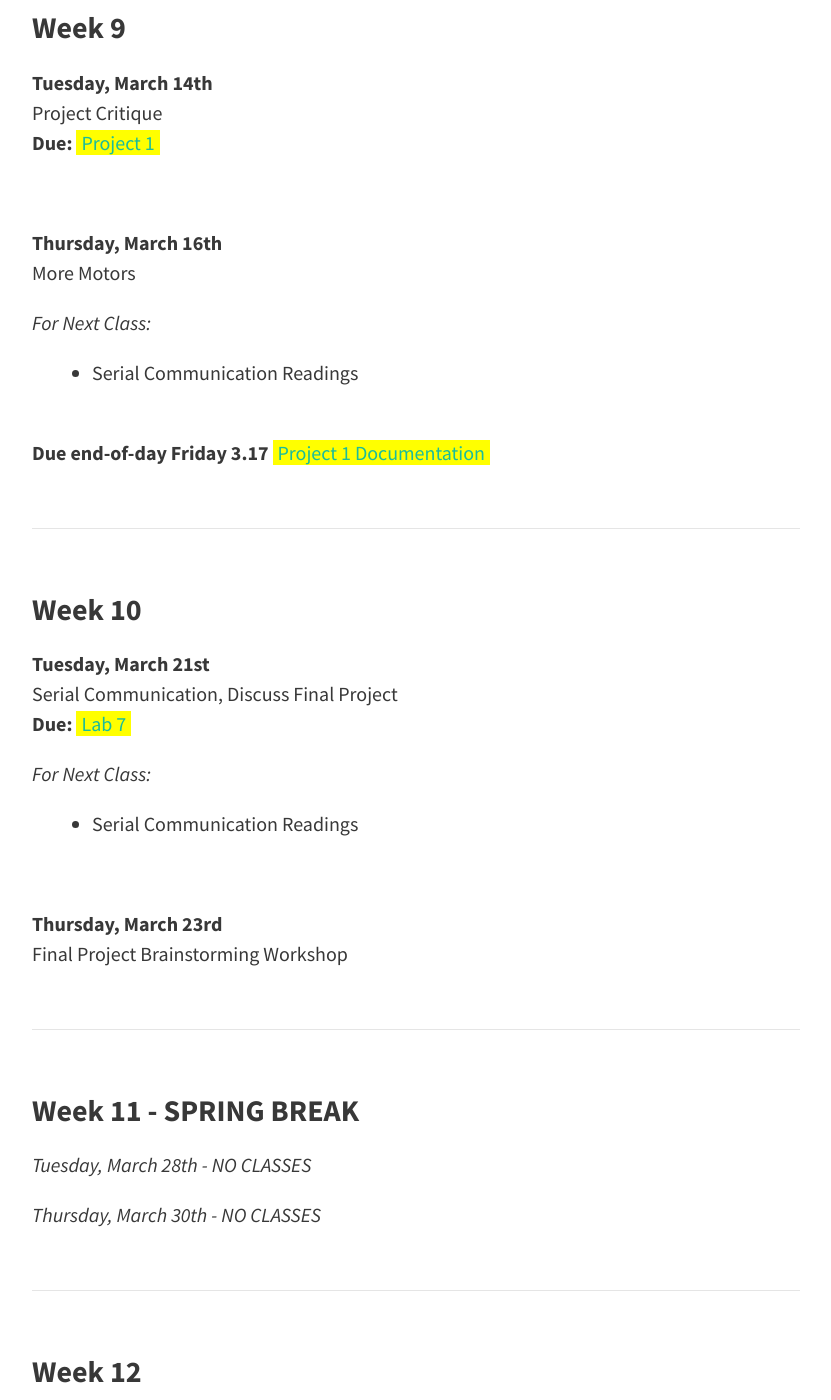
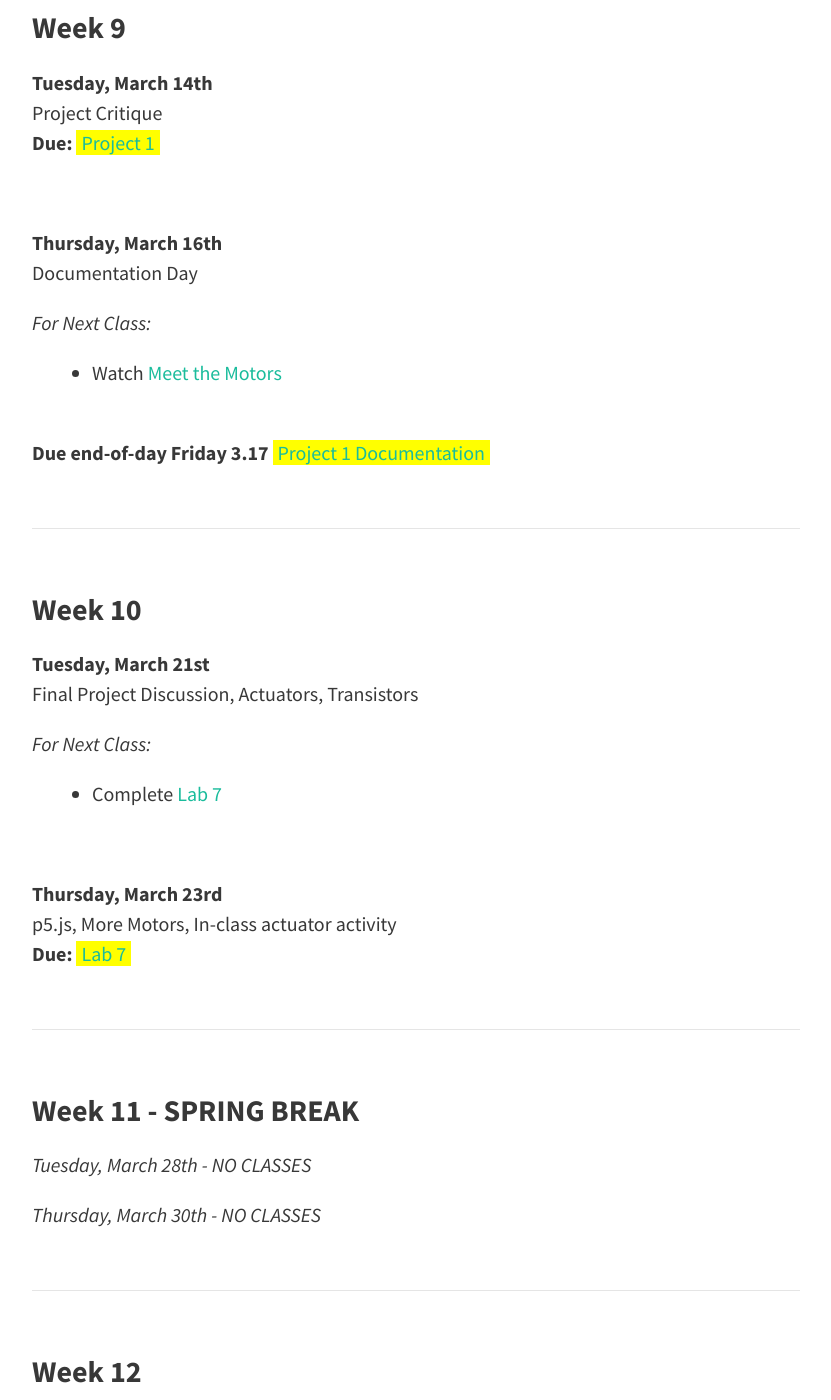
Before and after one commit to coloringchaos/object-spring-17, a Jekyll site: the page built from schedule.md, in a window 1280 px wide and 1400 px high, scrolled down 6129 px. Shown: the whole window, without its empty margins (224-1055 px from the left). Built offline with Jekyll 4.4.1, drawn with Linux system fonts in a browser that asks for light colours; nearby versions of some CDN libraries; some of the changed text lies outside the part shown.

Commit message:
Update schedule.md

```diff
--- a/schedule.md
+++ b/schedule.md
@@ -158,8 +158,6 @@ Assignments are due on the day that they are listed.
 ### Week 7
 **Tuesday, February 28th** <br> Project 1 Work Day
 
-<!-- More Motors, , Project Check-in  -->
-
 *For Next Class:*
 
 + Prepare Project 1 for playtesting
@@ -172,23 +170,20 @@ Assignments are due on the day that they are listed.
 
 + Work on Project 1
 
-<!-- + Complete [Lab 7]() -->
-
-
 <hr>
 
 ### Week 8
-**Tuesday, March 7th** <br> Motors, H-Bridge, Fritzing, Schematics, Circuit Design, Soldering & Protoboards
+**Tuesday, March 7th** <br> Fritzing, Schematics, Circuit Design, Soldering & Protoboards
 
 *For Next Class:*
 
 + Work on Project 1
 
-<!-- + Complete [Lab 7]()  -->
-
 <br>
 
-**Thursday, March 9th** <br> Relays, Transistors, Controlling High-Current Loads
+**Thursday, March 9th** <br> Work Day
+
+
 
 *For Next Class:*
 
@@ -201,12 +196,12 @@ Assignments are due on the day that they are listed.
 
 <br>
 
-**Thursday, March 16th** <br> More Motors
+**Thursday, March 16th** <br> Documentation Day
 
 *For Next Class:*
 
-<!-- + Complete [Lab 7]() -->
-+ Serial Communication Readings
++ Watch [Meet the Motors](https://vimeo.com/84274150)
+
 
 <br>
 **Due end-of-day Friday 3.17** <span class="highlight">[Project 1 Documentation]()</span>
@@ -214,18 +209,16 @@ Assignments are due on the day that they are listed.
 <hr>
 
 ### Week 10
-**Tuesday, March 21st** <br> Serial Communication, Discuss Final Project <br>**Due:** <span class="highlight">[Lab 7](/object-spring-17/lab-7)</span>
+**Tuesday, March 21st** <br> Final Project Discussion, Actuators, Transistors
 
 
 *For Next Class:*
 
-+ Serial Communication Readings
-
-<!-- + Complete [Lab 8]() -->
++ Complete [Lab 7]()
 
 <br>
 
-**Thursday, March 23rd** <br> Final Project Brainstorming Workshop
+**Thursday, March 23rd** <br> p5.js, More Motors, In-class actuator activity<br>**Due:** <span class="highlight">[Lab 7](/object-spring-17/lab-7)</span>
 
 <hr>
 
```
